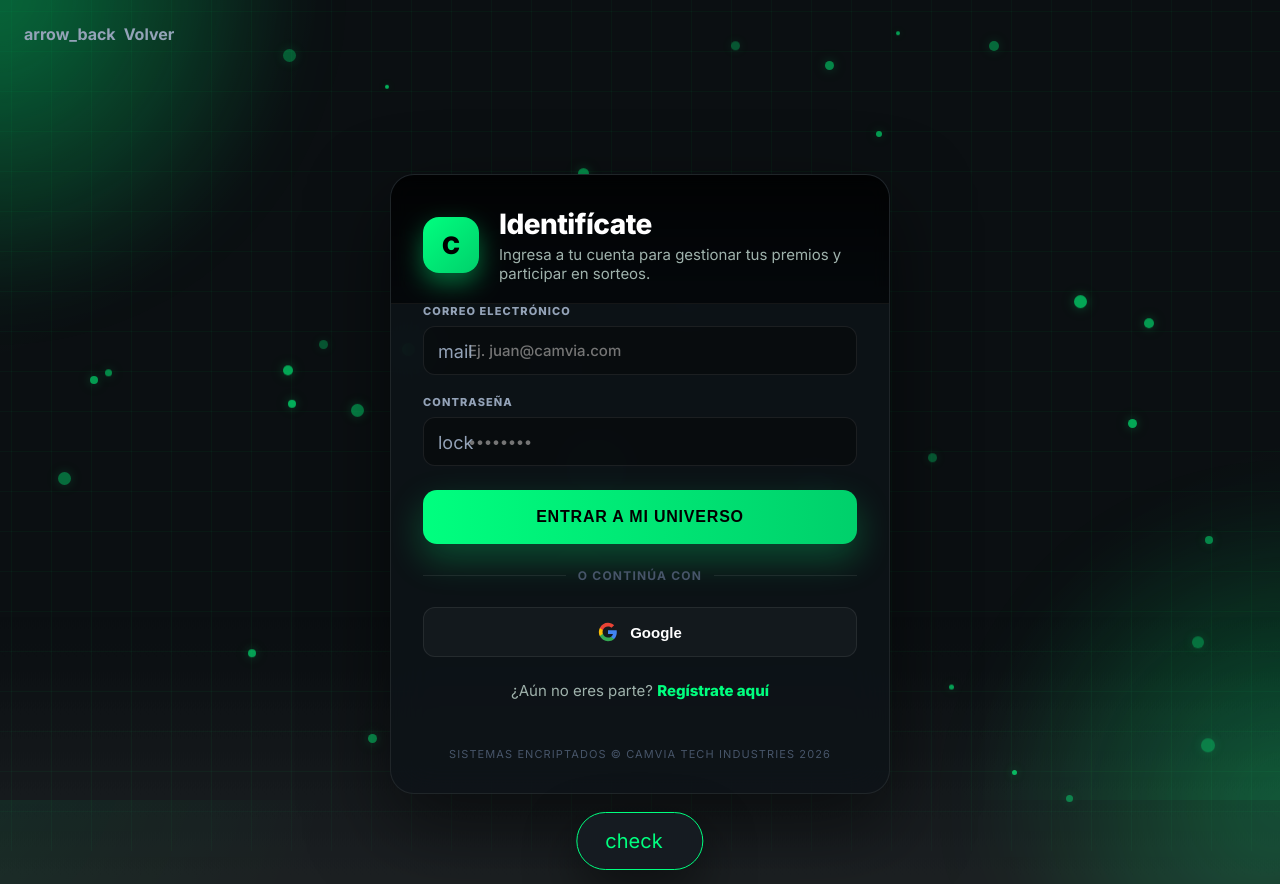
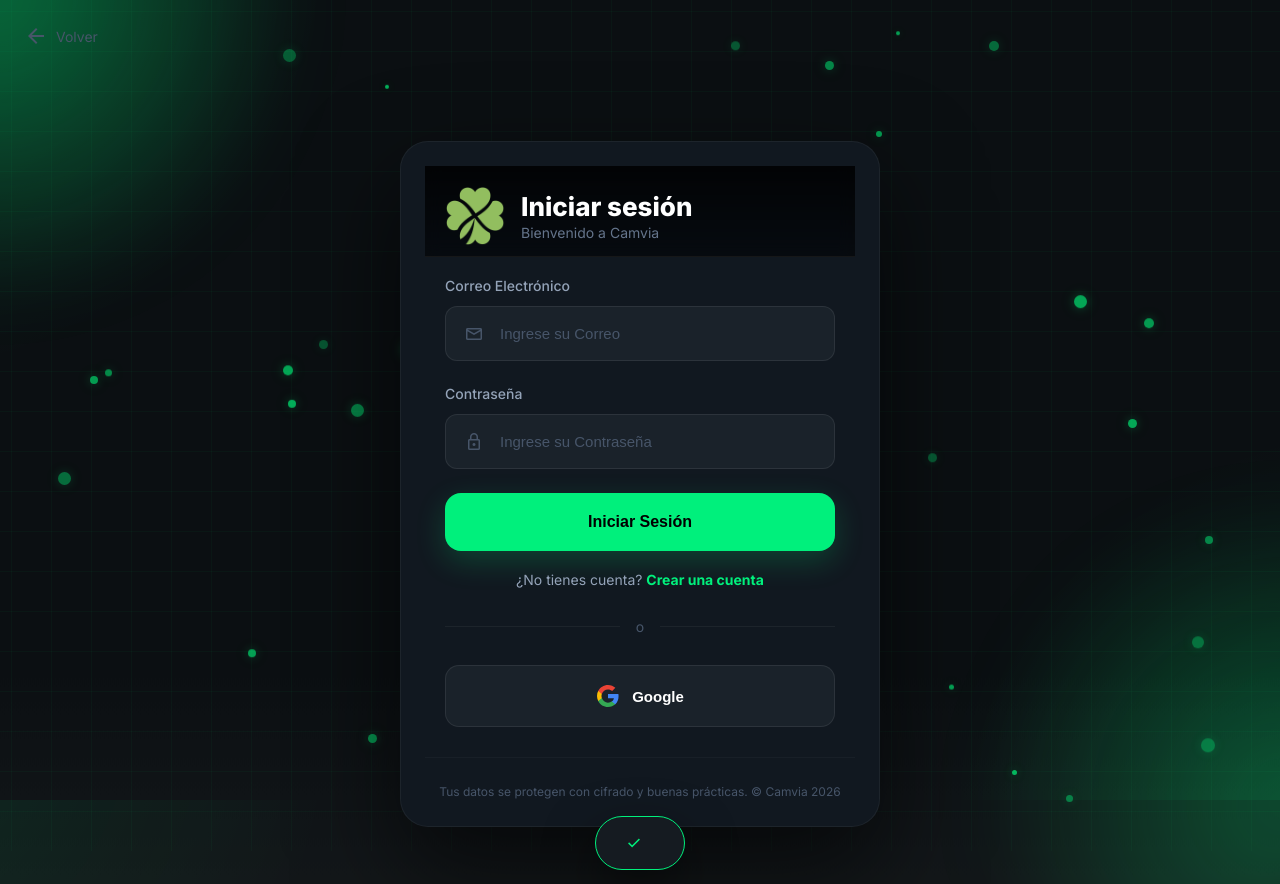
Before and after one commit to simplexdesarrollo-hub/camvia-web, a Next.js app: page /login in a window 1280 px wide. Built offline with nearby package versions, Linux system fonts and the light colour scheme.

Commit message:
login OK

```diff
--- a/package.json
+++ b/package.json
@@ -17,14 +17,11 @@
     "react-dom": "19.2.4"
   },
   "devDependencies": {
-    "@cloudflare/next-on-pages": "^1.13.16",
-    "@opennextjs/cloudflare": "^1.18.0",
     "@types/node": "^20",
     "@types/react": "^19",
     "@types/react-dom": "^19",
     "eslint": "^9",
     "eslint-config-next": "16.2.1",
-    "typescript": "^5",
-    "wrangler": "^4.78.0"
+    "typescript": "^5"
   }
 }
--- a/src/app/api/auth/[...nextauth]/route.ts
+++ b/src/app/api/auth/[...nextauth]/route.ts
@@ -1,3 +1,3 @@
 import { handlers } from "@/auth"
-export const runtime = 'edge';
+
 export const { GET, POST } = handlers
--- a/src/app/globals.css
+++ b/src/app/globals.css
@@ -31,11 +31,11 @@
 
 html {
   scroll-behavior: smooth;
-  scroll-padding-top: 100px;
+  scroll-padding-top: 40px;
 }
 
 .section, .games-stack {
-  scroll-margin-top: 100px;
+  scroll-margin-top: 40px;
 }
 
 html,
@@ -703,6 +703,7 @@
   flex-direction: column;
   gap: 16px;
   position: relative;
+  scroll-margin-top: 100px;
 }
 
 .game-row {
--- a/src/app/layout.tsx
+++ b/src/app/layout.tsx
@@ -1,5 +1,5 @@
 import type { Metadata } from 'next';
-export const runtime = 'edge';
+
 import { Inter, Montserrat } from 'next/font/google';
 import './globals.css';
 import Particles from '../components/Particles';
@@ -30,6 +30,7 @@
     <html lang="es" data-theme="carbon" className={`${inter.variable} ${montserrat.variable}`}>
       <head>
         <script src="https://unpkg.com/@phosphor-icons/web" async></script>
+        <link href="https://fonts.googleapis.com/css2?family=Material+Symbols+Outlined" rel="stylesheet" />
       </head>
       <body>
         {/* Background elements injected globally */}
--- a/src/app/login/login.css
+++ b/src/app/login/login.css
@@ -9,52 +9,18 @@
     z-index: 10;
 }
 
-.bg-elements-login {
-    position: fixed;
-    inset: 0;
-    z-index: -1;
-    pointer-events: none;
-}
-
-.neon-grid-login {
-    position: absolute;
-    inset: 0;
-    opacity: 0.12;
-    background-image:
-        linear-gradient(rgba(0, 255, 127, .12) 1px, transparent 1px),
-        linear-gradient(90deg, rgba(0, 255, 127, .12) 1px, transparent 1px);
-    background-size: 40px 40px;
-    animation: gridMove 20s linear infinite;
-}
-
-.scanline-login {
-    position: fixed;
-    inset: 0;
-    pointer-events: none;
-    mix-blend-mode: screen;
-    z-index: 1;
-}
-
-.scanline-login::before {
-    content: "";
-    position: absolute;
-    inset: 0;
-    background: linear-gradient(to bottom, transparent, rgba(255, 255, 255, .06), transparent);
-    animation: scan 6s linear infinite;
-}
-
 /* Back link */
 .back-link-login {
     position: fixed;
     top: 24px;
     left: 24px;
-    color: #94a3b8;
+    color: #475569;
     text-decoration: none;
     display: flex;
     align-items: center;
     gap: 8px;
     z-index: 100;
-    font-weight: 700;
+    font-size: 14px;
     transition: color 0.3s ease;
 }
 
@@ -64,175 +30,157 @@
 
 .container-login {
     width: 100%;
-    max-width: 500px;
+    max-width: 480px;
     position: relative;
     z-index: 10;
 }
 
 .card-login {
-    background: rgba(13, 19, 24, 0.85);
-    backdrop-filter: blur(20px);
-    border: 1px solid rgba(255, 255, 255, 0.08);
-    border-radius: 24px;
-    box-shadow: 0 30px 80px rgba(0, 0, 0, .5);
+    background: #111820;
+    border: 1px solid rgba(255, 255, 255, 0.05);
+    border-radius: 28px;
+    box-shadow: 0 40px 100px rgba(0, 0, 0, 0.6);
     overflow: hidden;
     position: relative;
+    padding: 24px;
 }
 
 .card-header-login {
-    padding: 32px 32px 20px;
+    padding: 20px 20px 10px;
     display: flex;
     align-items: center;
-    gap: 20px;
-    position: relative;
+    gap: 16px;
 }
 
-.brand-logo-login {
-    width: 56px;
-    height: 56px;
-    background: linear-gradient(135deg, var(--accent), var(--accent-700));
-    border-radius: 16px;
-    display: flex;
-    align-items: center;
-    justify-content: center;
-    font-weight: 900;
-    color: #000;
-    font-size: 24px;
-    box-shadow: 0 10px 25px rgba(0, 255, 127, 0.4);
-    flex-shrink: 0;
+.brand-logo-login-img {
+    height: 60px;
+    width: auto;
+    object-fit: contain;
 }
 
 .header-info-login h1 {
     margin: 0;
-    font-size: 28px;
+    font-size: 26px;
     font-weight: 800;
-    letter-spacing: -0.02em;
     color: #fff;
 }
 
 .header-info-login p {
-    margin: 4px 0 0;
-    color: #9fb2ac;
-    font-size: 15px;
-}
-
-.shine-login {
-    position: absolute;
-    inset: 0;
-    pointer-events: none;
-    overflow: hidden;
-}
-
-.shine-login::before {
-    content: "";
-    position: absolute;
-    top: -50%;
-    left: 0;
-    width: 33%;
-    height: 200%;
-    transform: rotate(45deg) translateX(-120%);
-    background: rgba(255, 255, 255, .05);
-    animation: sweep 2.8s ease-in-out infinite;
+    margin: 2px 0 0;
+    color: #64748b;
+    font-size: 14px;
 }
 
 /* Form Styles */
 .card-body-login {
-    padding: 0 32px 32px;
+    padding: 20px;
 }
 
 .form-stack-login {
     display: flex;
     flex-direction: column;
-    gap: 20px;
+    gap: 24px;
     margin-bottom: 24px;
 }
 
 .input-group-login {
     display: flex;
     flex-direction: column;
-    gap: 8px;
+    gap: 10px;
 }
 
 .input-group-login label {
-    font-size: 11px;
-    font-weight: 800;
+    font-size: 14px;
+    font-weight: 500;
     color: #94a3b8;
-    text-transform: uppercase;
-    letter-spacing: 0.1em;
+    margin-bottom: 2px;
 }
 
 .input-wrapper-login {
     position: relative;
-    background: rgba(0, 0, 0, 0.3);
+    background: #1a222a;
     border: 1px solid rgba(255, 255, 255, 0.08);
     border-radius: 12px;
     transition: all 0.3s ease;
 }
 
 .input-wrapper-login:focus-within {
-    border-color: var(--accent);
-    box-shadow: 0 0 0 4px rgba(0, 255, 127, 0.1);
-    background: rgba(0, 0, 0, 0.5);
+    border-color: rgba(255, 255, 255, 0.15);
+    background: #1d262f;
 }
 
 .input-icon-login {
     position: absolute;
-    left: 14px;
+    left: 18px;
     top: 50%;
     transform: translateY(-50%);
-    font-size: 18px;
-    color: #94a3b8;
+    font-size: 20px;
+    color: #475569;
     transition: all 0.3s ease;
 }
 
 .input-wrapper-login:focus-within .input-icon-login {
-    color: var(--accent);
+    color: #fff;
 }
 
 .input-field-login {
     width: 100%;
     background: transparent;
     border: none;
-    padding: 14px 14px 14px 44px;
+    padding: 18px 18px 18px 54px;
     color: white;
     outline: none;
     font-size: 15px;
-    font-family: inherit;
-    font-weight: 500;
+}
+
+.input-field-login::placeholder {
+    color: #475569;
 }
 
 .btn-submit-login {
     width: 100%;
-    padding: 18px;
+    padding: 20px;
     border: none;
-    border-radius: 14px;
-    background: linear-gradient(to right, var(--accent), var(--accent-700));
+    border-radius: 16px;
+    background: #00f07c;
     color: #000;
-    font-weight: 900;
+    font-weight: 800;
     font-size: 16px;
     cursor: pointer;
     transition: all 0.3s ease;
-    box-shadow: 0 15px 35px rgba(0, 255, 127, 0.25);
-    text-transform: uppercase;
-    letter-spacing: 0.05em;
+    box-shadow: 0 10px 30px rgba(0, 240, 124, 0.2);
 }
 
 .btn-submit-login:hover {
     transform: translateY(-2px);
-    box-shadow: 0 20px 45px rgba(0, 255, 127, 0.35);
+    box-shadow: 0 15px 40px rgba(0, 240, 124, 0.3);
+    background: #00ff84;
 }
 
 .btn-submit-login:disabled {
-    opacity: 0.5;
+    opacity: 0.6;
     cursor: not-allowed;
     transform: none;
+}
+
+.register-link-login {
+    margin-top: 20px;
+    text-align: center;
+    font-size: 14px;
+    color: #94a3b8;
+}
+
+.register-link-login a {
+    color: #00f07c;
+    font-weight: 700;
+    text-decoration: none;
 }
 
 .divider-login {
     display: flex;
     align-items: center;
-    gap: 12px;
-    margin: 24px 0;
+    gap: 16px;
+    margin: 30px 0;
 }
 
 .divider-login::before,
@@ -240,22 +188,19 @@
     content: "";
     flex: 1;
     height: 1px;
-    background: rgba(255, 255, 255, 0.08);
+    background: rgba(255, 255, 255, 0.05);
 }
 
 .divider-login span {
-    font-size: 12px;
+    font-size: 14px;
     color: #475569;
-    text-transform: uppercase;
-    font-weight: 700;
-    letter-spacing: 0.1em;
 }
 
 .google-btn-login {
     width: 100%;
-    padding: 14px;
-    border-radius: 12px;
-    background: rgba(255, 255, 255, 0.03);
+    padding: 18px;
+    border-radius: 14px;
+    background: #1a222a;
     border: 1px solid rgba(255, 255, 255, 0.08);
     color: #fff;
     font-weight: 700;
@@ -269,36 +214,23 @@
 }
 
 .google-btn-login:hover {
-    background: rgba(255, 255, 255, 0.08);
-    border-color: rgba(255, 255, 255, 0.2);
-    transform: translateY(-1px);
+    background: #1d262f;
+    border-color: rgba(255, 255, 255, 0.15);
 }
 
 .google-icon-login {
-    width: 20px;
-    height: 20px;
-}
-
-.register-link-login {
-    margin-top: 24px;
-    text-align: center;
-    font-size: 15px;
-    color: #9fb2ac;
-}
-
-.register-link-login a {
-    color: var(--accent);
-    font-weight: 800;
-    text-decoration: none;
+    width: 24px;
+    height: 24px;
 }
 
 .card-footer-login {
-    padding: 0 32px 32px;
+    padding-top: 24px;
+    margin-top: 10px;
+    border-top: 1px solid rgba(255, 255, 255, 0.03);
     text-align: center;
-    font-size: 11px;
+    font-size: 12px;
     color: #475569;
-    text-transform: uppercase;
-    letter-spacing: 0.1em;
+    line-height: 1.6;
 }
 
 /* Toast */
@@ -308,7 +240,7 @@
     left: 50%;
     transform: translateX(-50%) translateY(100px);
     background: #151b21;
-    border: 1px solid var(--accent);
+    border: 1px solid #00f07c;
     padding: 16px 28px;
     border-radius: 99px;
     z-index: 1000;
@@ -325,14 +257,14 @@
 }
 
 .toast-login.error {
-    border-color: #ff5f5f;
+    border-color: #f43f5e;
 }
 
 .toast-login .material-symbols-outlined {
     font-size: 20px;
-    color: var(--accent);
+    color: #00f07c;
 }
 
 .toast-login.error .material-symbols-outlined {
-    color: #ff5f5f;
+    color: #f43f5e;
 }
--- a/src/components/auth/LoginView.tsx
+++ b/src/components/auth/LoginView.tsx
@@ -54,12 +54,6 @@
 
     return (
         <main className="login-page-container">
-            {/* Background elements */}
-            <div className="bg-elements-login">
-                <div className="neon-grid-login"></div>
-                <div className="scanline-login"></div>
-            </div>
-
             <Link href="/" className="back-link-login">
                 <span className="material-symbols-outlined">arrow_back</span> Volver
             </Link>
@@ -67,10 +61,10 @@
             <div className="container-login">
                 <div className="card-login">
                     <header className="card-header-login">
-                        <div className="brand-logo-login">C</div>
+                        <img src="/logos/icono_camvia.png" alt="CAMVIA Icon" className="brand-logo-login-img" />
                         <div className="header-info-login">
-                            <h1>Identifícate</h1>
-                            <p>Ingresa a tu cuenta para gestionar tus premios y participar en sorteos.</p>
+                            <h1>Iniciar sesión</h1>
+                            <p>Bienvenido a Camvia</p>
                         </div>
                         <div className="shine-login"></div>
                     </header>
@@ -85,7 +79,7 @@
                                         <input
                                             type="email"
                                             className="input-field-login"
-                                            placeholder="Ej. juan@camvia.com"
+                                            placeholder="Ingrese su Correo"
                                             required
                                             value={formData.email}
                                             onChange={(e) => setFormData({...formData, email: e.target.value})}
@@ -99,7 +93,7 @@
                                         <input
                                             type="password"
                                             className="input-field-login"
-                                            placeholder="••••••••"
+                                            placeholder="Ingrese su Contraseña"
                                             required
                                             value={formData.pass}
                                             onChange={(e) => setFormData({...formData, pass: e.target.value})}
@@ -109,15 +103,19 @@
                             </div>
 
                             <button type="submit" className="btn-submit-login" disabled={loading}>
-                                {loading ? 'CONECTANDO...' : 'Entrar a mi universo'}
+                                {loading ? 'CONECTANDO...' : 'Iniciar Sesión'}
                             </button>
                         </form>
 
+                        <p className="register-link-login">
+                            ¿No tienes cuenta? <Link href="/register">Crear una cuenta</Link>
+                        </p>
+
                         <div className="divider-login">
-                            <span>O continúa con</span>
+                            <span>o</span>
                         </div>
 
-                        <button className="google-btn-login" onClick={handleGoogleLogin}>
+                         <button className="google-btn-login" onClick={handleGoogleLogin}>
                             <svg className="google-icon-login" viewBox="0 0 24 24">
                                 <path fill="#4285F4" d="M22.56 12.25c0-.78-.07-1.53-.2-2.25H12v4.26h5.92c-.26 1.37-1.04 2.53-2.21 3.31v2.77h3.57c2.08-1.92 3.28-4.74 3.28-8.09z" />
                                 <path fill="#34A853" d="M12 23c2.97 0 5.46-.98 7.28-2.66l-3.57-2.77c-.98.66-2.23 1.06-3.71 1.06-2.86 0-5.29-1.93-6.16-4.53H2.18v2.84C3.99 20.53 7.7 23 12 23z" />
@@ -126,14 +124,10 @@
                             </svg>
                             Google
                         </button>
-
-                        <p className="register-link-login">
-                            ¿Aún no eres parte? <Link href="/register">Regístrate aquí</Link>
-                        </p>
                     </section>
 
                     <footer className="card-footer-login">
-                        Sistemas encriptados © Camvia Tech Industries 2026
+                        Tus datos se protegen con cifrado y buenas prácticas. © Camvia 2026
                     </footer>
                 </div>
             </div>
```
Also changed, not shown: src/app/register/register.css (+37 -190 lines), src/components/auth/RegisterView.tsx (+1 -7 lines), wrangler.json (deleted, +0 -15 lines).
